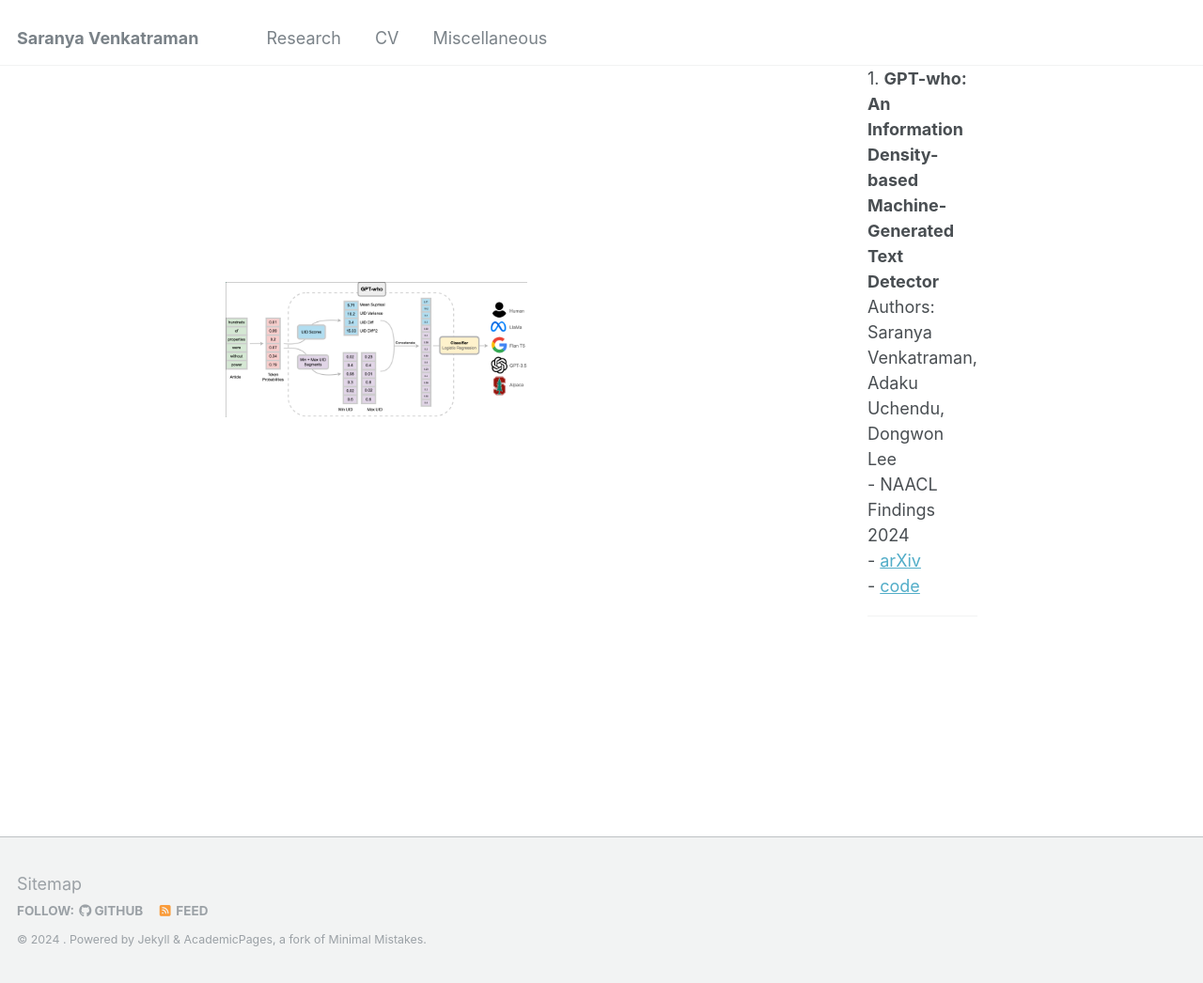
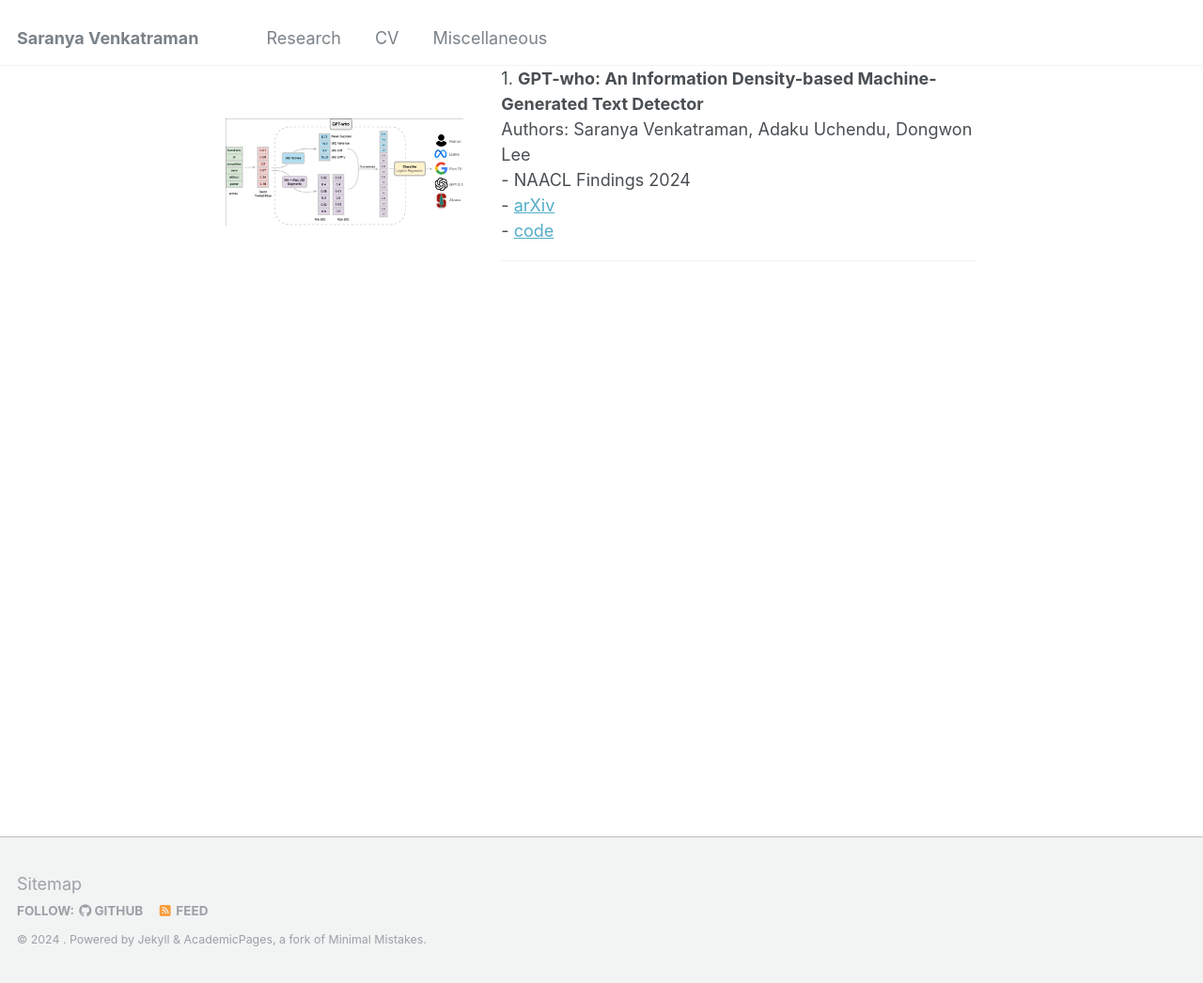
Before and after one commit to saranya-venkatraman/saranya-venkatraman.github.io, a Jekyll site: the page built from _pages/research.html, in a window 1280 px wide and 1046 px high. Shown: the whole window at 94% size. Built offline with Jekyll 4.4.1, drawn with Linux system fonts in a browser that asks for light colours.

Commit message:
Update research.html

```diff
--- a/_pages/research.html
+++ b/_pages/research.html
@@ -26,8 +26,18 @@ comments: true
   }
 
   .text {
-    flex: 1;
+    flex: 2; /* Make the text container wider */
     margin-left: 20px;
+  }
+
+  .image {
+    flex: 1; /* Keep the image container narrower */
+    margin-right: 20px;
+  }
+
+  img {
+    max-width: 100%; /* Ensure the image does not exceed its container's width */
+    height: auto;
   }
 </style>
 </head>
@@ -35,12 +45,12 @@ comments: true
 
 <div class="container">
   <div class="content">
-    <!-- Image on Left Half with adjusted width -->
-    <div style="margin-right: 20px;">
-      <img src="/images/pipeline_gptwho.png" alt="Image Description" style="width: 50%; height: auto;">
+    <!-- Image container -->
+    <div class="image">
+      <img src="/images/pipeline_gptwho.png" alt="Image Description">
     </div>
 
-    <!-- Publications List with increased left margin -->
+    <!-- Text container -->
     <div class="text">
       1. <strong>GPT-who: An Information Density-based Machine-Generated Text Detector</strong><br>
          Authors: Saranya Venkatraman, Adaku Uchendu, Dongwon Lee<br>
```
